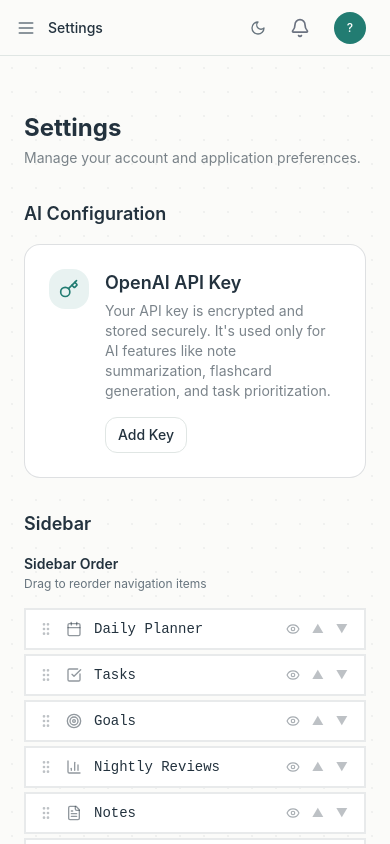
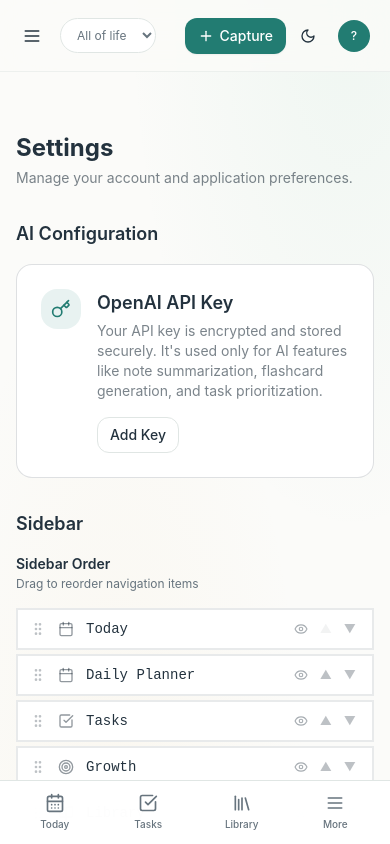
Before and after one commit to pranavlpin/no-brainy, a Next.js app: page /settings in a window 390 px wide. Built offline with nearby package versions, Linux system fonts and the light colour scheme; no server answers.

Commit message:
design: build responsive workspace navigation and library

```diff
--- /dev/null
+++ b/src/app/(dashboard)/library/page.tsx
@@ -0,0 +1,131 @@
+import Link from 'next/link'
+import {
+  FileText,
+  BookOpen,
+  Layers,
+  Bookmark,
+  Film,
+  Archive,
+  Wallet,
+  PiggyBank,
+  ArrowUpRight,
+  Search,
+} from 'lucide-react'
+
+const collections = [
+  {
+    href: '/notes',
+    title: 'Notes',
+    subtitle: 'Think clearly. Connect your ideas.',
+    icon: FileText,
+    color: 'bg-blue-500/10 text-blue-600 dark:text-blue-300',
+  },
+  {
+    href: '/books',
+    title: 'Books',
+    subtitle: 'What you read. What you take with you.',
+    icon: BookOpen,
+    color: 'bg-amber-500/10 text-amber-700 dark:text-amber-300',
+  },
+  {
+    href: '/flashcards',
+    title: 'Flashcards',
+    subtitle: 'Turn useful ideas into lasting knowledge.',
+    icon: Layers,
+    color: 'bg-violet-500/10 text-violet-600 dark:text-violet-300',
+  },
+  {
+    href: '/bookmarks',
+    title: 'Bookmarks',
+    subtitle: 'A place for things worth coming back to.',
+    icon: Bookmark,
+    color: 'bg-emerald-500/10 text-emerald-700 dark:text-emerald-300',
+  },
+  {
+    href: '/watchlist',
+    title: 'Watchlist',
+    subtitle: 'Make space for curiosity and downtime.',
+    icon: Film,
+    color: 'bg-rose-500/10 text-rose-600 dark:text-rose-300',
+  },
+  {
+    href: '/stash',
+    title: 'Stash',
+    subtitle: 'Your files, conversations and references.',
+    icon: Archive,
+    color: 'bg-sky-500/10 text-sky-700 dark:text-sky-300',
+  },
+]
+
+export default function LibraryPage() {
+  return (
+    <div className="space-y-9">
+      <header className="flex flex-wrap items-end justify-between gap-4">
+        <div>
+          <p className="eyebrow mb-3">A space for your curiosity</p>
+          <h1 className="display-title">Your library.</h1>
+          <p className="mt-3 text-sm text-muted-foreground">
+            Keep what helps you think, learn and live a little better.
+          </p>
+        </div>
+        <Link
+          href="/search"
+          className="flex items-center gap-2 rounded-xl border bg-card px-4 py-2.5 text-sm"
+        >
+          <Search className="h-4 w-4" />
+          Find something
+        </Link>
+      </header>
+      <div className="grid gap-4 sm:grid-cols-2 xl:grid-cols-3">
+        {collections.map((item) => (
+          <Link
+            key={item.href}
+            href={item.href}
+            className="surface group p-6 transition-transform hover:-translate-y-1"
+          >
+            <div className="mb-7 flex items-center justify-between">
+              <span className={`rounded-2xl p-3 ${item.color}`}>
+                <item.icon className="h-5 w-5" />
+              </span>
+              <ArrowUpRight className="h-4 w-4 text-muted-foreground/40 transition-transform group-hover:-translate-y-0.5 group-hover:translate-x-0.5" />
+            </div>
+            <h2 className="text-lg font-semibold tracking-tight">{item.title}</h2>
+            <p className="mt-2 text-sm leading-relaxed text-muted-foreground">{item.subtitle}</p>
+          </Link>
+        ))}
+      </div>
+      <section>
+        <p className="eyebrow mb-4">Life, a little more organised</p>
+        <div className="grid gap-4 sm:grid-cols-2">
+          {[
+            {
+              href: '/expenses',
+              title: 'Expenses',
+              description: 'Understand where your money goes.',
+              icon: Wallet,
+            },
+            {
+              href: '/budgets',
+              title: 'Budgets',
+              description: 'Give your priorities room to grow.',
+              icon: PiggyBank,
+            },
+          ].map((item) => (
+            <Link
+              key={item.href}
+              href={item.href}
+              className="surface-soft flex items-center gap-4 p-5"
+            >
+              <item.icon className="h-5 w-5 text-muted-foreground" />
+              <div className="flex-1">
+                <h2 className="text-sm font-semibold">{item.title}</h2>
+                <p className="mt-1 text-xs text-muted-foreground">{item.description}</p>
+              </div>
+              <ArrowUpRight className="h-4 w-4 text-muted-foreground" />
+            </Link>
+          ))}
+        </div>
+      </section>
+    </div>
+  )
+}
--- a/src/components/layout/app-shell.tsx
+++ b/src/components/layout/app-shell.tsx
@@ -1,5 +1,8 @@
 'use client'
 
+import Link from 'next/link'
+import { usePathname } from 'next/navigation'
+import { CalendarDays, CheckSquare, Library, Menu } from 'lucide-react'
 import { Sidebar } from './sidebar'
 import { TopBar } from './top-bar'
 import { useUIStore } from '@/stores/ui-store'
@@ -9,25 +12,77 @@ import { Toast } from '@/components/ui/toast'
 import { FocusModeView } from '@/components/focus/focus-mode-view'
 
 export function AppShell({ children }: { children: React.ReactNode }) {
-  const { sidebarCollapsed, focusMode } = useUIStore()
-
-  if (focusMode) {
-    return <FocusModeView />
-  }
-
+  const { sidebarCollapsed, focusMode, setMobileSidebarOpen } = useUIStore()
+  const pathname = usePathname()
   return (
-    <div className="flex h-screen overflow-hidden bg-background">
+    <div
+      data-testid="app-shell"
+      className="workspace-canvas flex h-dvh min-h-0 overflow-hidden text-foreground"
+    >
+      {focusMode ? (
+        <FocusModeView />
+      ) : (
+        <>
+          <a
+            href="#workspace-main"
+            className="sr-only z-[80] rounded-lg bg-primary p-3 text-primary-foreground focus:not-sr-only focus:fixed focus:left-3 focus:top-3"
+          >
+            Skip to content
+          </a>
           <Sidebar />
           <div
             className={cn(
-          'flex flex-1 flex-col overflow-hidden transition-all duration-300',
-          'ml-0 lg:ml-64',
-          sidebarCollapsed && 'lg:ml-16'
+              'flex min-w-0 flex-1 flex-col overflow-hidden transition-[margin] duration-200 lg:ml-64',
+              sidebarCollapsed && 'lg:ml-20'
             )}
           >
             <TopBar />
-        <main className="flex-1 overflow-y-auto bg-gradient-to-br from-page-bg-subtle to-background bg-dot-pattern p-6">{children}</main>
+            <main
+              id="workspace-main"
+              tabIndex={-1}
+              className="min-h-0 flex-1 overflow-y-auto overscroll-contain px-4 pb-24 pt-7 outline-none sm:px-7 lg:px-10 lg:pb-10"
+            >
+              <div
+                key={pathname}
+                data-testid="page-content"
+                className="motion-page mx-auto w-full max-w-[1400px]"
+              >
+                {children}
               </div>
+            </main>
+            <nav
+              aria-label="Quick navigation"
+              className="fixed inset-x-0 bottom-0 z-30 grid grid-cols-4 border-t bg-card/95 px-2 pb-[env(safe-area-inset-bottom)] backdrop-blur-xl lg:hidden"
+            >
+              {[
+                { href: '/today', label: 'Today', icon: CalendarDays },
+                { href: '/tasks', label: 'Tasks', icon: CheckSquare },
+                { href: '/library', label: 'Library', icon: Library },
+              ].map((item) => (
+                <Link
+                  key={item.href}
+                  href={item.href}
+                  className={cn(
+                    'flex flex-col items-center gap-1 py-3 text-[10px] font-medium',
+                    pathname.startsWith(item.href) ? 'text-primary' : 'text-muted-foreground'
+                  )}
+                >
+                  <item.icon className="h-5 w-5" />
+                  {item.label}
+                </Link>
+              ))}
+              <button
+                onClick={() => setMobileSidebarOpen(true)}
+                className="flex flex-col items-center gap-1 py-3 text-[10px] font-medium text-muted-foreground"
+                aria-label="More destinations"
+              >
+                <Menu className="h-5 w-5" />
+                More
+              </button>
+            </nav>
+          </div>
+        </>
+      )}
       <QuickCaptureProvider />
       <Toast />
     </div>
--- a/src/components/layout/breadcrumbs.tsx
+++ b/src/components/layout/breadcrumbs.tsx
@@ -5,6 +5,11 @@ import { usePathname } from 'next/navigation'
 import { ChevronRight } from 'lucide-react'
 
 const labelMap: Record<string, string> = {
+  today: 'Today',
+  inbox: 'Inbox',
+  projects: 'Projects',
+  growth: 'Growth',
+  library: 'Library',
   notes: 'Notes',
   tasks: 'Tasks',
   books: 'Books',
@@ -26,10 +31,10 @@ export function Breadcrumbs() {
   }
 
   return (
-    <nav className="flex items-center gap-1 text-sm">
+    <nav aria-label="Breadcrumb" className="flex min-w-0 items-center gap-1 text-sm">
       {segments.map((segment, index) => {
         const href = '/' + segments.slice(0, index + 1).join('/')
-        const label = labelMap[segment] ?? segment
+        const label = labelMap[segment] ?? (segment.length > 18 ? 'Details' : segment)
         const isLast = index === segments.length - 1
 
         return (
--- a/src/components/layout/sidebar-nav.tsx
+++ b/src/components/layout/sidebar-nav.tsx
@@ -12,9 +12,10 @@ export interface NavItem {
   icon: LucideIcon
 }
 
-export function SidebarNavItem({ item }: { item: NavItem }) {
+export function SidebarNavItem({ item, expanded = false }: { item: NavItem; expanded?: boolean }) {
   const pathname = usePathname()
   const { sidebarCollapsed, setMobileSidebarOpen } = useUIStore()
+  const collapsed = sidebarCollapsed && !expanded
   const isActive = pathname === item.href || pathname.startsWith(item.href + '/')
 
   return (
@@ -22,16 +23,18 @@ export function SidebarNavItem({ item }: { item: NavItem }) {
       href={item.href}
       onClick={() => setMobileSidebarOpen(false)}
       title={item.label}
+      aria-label={item.label}
+      aria-current={isActive ? 'page' : undefined}
       className={cn(
-        'flex items-center gap-3 rounded-lg px-3 py-2 text-sm font-medium transition-colors',
-        sidebarCollapsed && 'justify-center px-2',
+        'group flex items-center gap-3 rounded-xl px-3 py-2.5 text-[13px] font-medium transition-colors',
+        collapsed && 'justify-center px-2',
         isActive
-          ? 'border-l-3 border-retro-blue bg-white/10 text-sidebar-fg'
-          : 'border-l-3 border-transparent text-sidebar-fg/70 hover:bg-white/10 hover:text-sidebar-fg'
+          ? 'bg-primary/10 text-primary'
+          : 'text-sidebar-fg/60 hover:bg-sidebar-fg/5 hover:text-sidebar-fg'
       )}
     >
-      <item.icon className="h-5 w-5 shrink-0" />
-      {!sidebarCollapsed && <span>{item.label}</span>}
+      <item.icon className="h-[18px] w-[18px] shrink-0" />
+      {!collapsed && <span>{item.label}</span>}
     </Link>
   )
 }
--- a/src/components/layout/sidebar.tsx
+++ b/src/components/layout/sidebar.tsx
@@ -19,13 +19,16 @@ import {
   Archive,
   PanelLeftClose,
   PanelLeftOpen,
-  X,
 } from 'lucide-react'
+import Link from 'next/link'
+import { Dialog } from '@/components/ui/dialog'
 import { cn } from '@/lib/utils'
 import { useUIStore } from '@/stores/ui-store'
 import { SidebarNavItem, type NavItem } from './sidebar-nav'
 
 const NAV_ITEMS_MAP: Record<string, NavItem> = {
+  '/today': { label: 'Today', href: '/today', icon: Calendar },
+  '/library': { label: 'Library', href: '/library', icon: BookOpen },
   '/notes': { label: 'Notes', href: '/notes', icon: FileText },
   '/stash': { label: 'Stash', href: '/stash', icon: Archive },
   '/tasks': { label: 'Tasks', href: '/tasks', icon: CheckSquare },
@@ -33,7 +36,7 @@ const NAV_ITEMS_MAP: Record<string, NavItem> = {
   '/flashcards': { label: 'Flashcards', href: '/flashcards', icon: Layers },
   '/planner': { label: 'Daily Planner', href: '/planner', icon: Calendar },
   '/reviews': { label: 'Nightly Reviews', href: '/reviews', icon: BarChart3 },
-  '/goals': { label: 'Goals', href: '/goals', icon: Target },
+  '/goals': { label: 'Growth', href: '/goals', icon: Target },
   '/search': { label: 'Search', href: '/search', icon: Search },
   '/analytics': { label: 'Analytics', href: '/analytics', icon: TrendingUp },
   '/expenses': { label: 'Expenses', href: '/expenses', icon: Wallet },
@@ -65,79 +68,109 @@ const NAV_GROUPS: Record<string, string> = {
 
 export { NAV_ITEMS_MAP, NAV_GROUPS }
 
+export const PRIMARY_NAV = ['/today', '/tasks', '/goals', '/library']
+
 export function Sidebar() {
-  const { sidebarCollapsed, toggleSidebar, mobileSidebarOpen, setMobileSidebarOpen, navOrder, hiddenNavItems } =
-    useUIStore()
-
-  const navItems = navOrder
-    .filter((href) => !hiddenNavItems.includes(href))
-    .map((href) => NAV_ITEMS_MAP[href])
-    .filter(Boolean) as NavItem[]
-
+  const {
+    sidebarCollapsed,
+    toggleSidebar,
+    mobileSidebarOpen,
+    setMobileSidebarOpen,
+    navOrder,
+    hiddenNavItems,
+  } = useUIStore()
+  const content = (mobile = false) => (
+    <>
+      <div className="flex h-20 shrink-0 items-center justify-between px-5">
+        <Link
+          href="/today"
+          aria-label="NoBrainy home"
+          className="flex items-center gap-2.5 text-sidebar-fg"
+        >
+          <span className="flex h-9 w-9 shrink-0 items-center justify-center rounded-2xl bg-primary text-primary-foreground shadow-sm">
+            <Sparkles className="h-5 w-5" />
+          </span>
+          {(!sidebarCollapsed || mobile) && (
+            <span className="font-display text-lg font-semibold tracking-tight">
+              NoBrainy<span className="text-primary">.</span>
+            </span>
+          )}
+        </Link>
+        {!mobile && !sidebarCollapsed && (
+          <button
+            aria-label="Collapse navigation"
+            onClick={toggleSidebar}
+            className="rounded-lg p-1.5 text-sidebar-fg/50 hover:bg-sidebar-fg/10"
+          >
+            <PanelLeftClose className="h-4 w-4" />
+          </button>
+        )}
+      </div>
+      {sidebarCollapsed && !mobile && (
+        <button
+          aria-label="Expand navigation"
+          onClick={toggleSidebar}
+          className="mx-auto mb-3 p-2 text-sidebar-fg/60"
+        >
+          <PanelLeftOpen className="h-4 w-4" />
+        </button>
+      )}
+      <nav
+        aria-label={mobile ? 'Mobile navigation' : 'Primary navigation'}
+        data-testid="primary-navigation"
+        className="min-h-0 flex-1 space-y-1 overflow-y-auto px-3 pb-6"
+      >
+        {(!sidebarCollapsed || mobile) && (
+          <p className="px-3 pb-3 pt-2 text-[10px] font-semibold uppercase tracking-[0.18em] text-sidebar-fg/45">
+            Your workspace
+          </p>
+        )}
+        {PRIMARY_NAV.filter((href) => !hiddenNavItems.includes(href)).map((href) => (
+          <SidebarNavItem key={href} item={NAV_ITEMS_MAP[href]} expanded={mobile} />
+        ))}
+        <div className="mx-3 my-5 border-t border-sidebar-fg/10" />
+        {(!sidebarCollapsed || mobile) && (
+          <p className="px-3 pb-3 text-[10px] font-semibold uppercase tracking-[0.18em] text-sidebar-fg/45">
+            Explore & reflect
+          </p>
+        )}
+        {navOrder
+          .filter(
+            (href) =>
+              !PRIMARY_NAV.includes(href) && !hiddenNavItems.includes(href) && NAV_ITEMS_MAP[href]
+          )
+          .map((href) => (
+            <SidebarNavItem key={href} item={NAV_ITEMS_MAP[href]} expanded={mobile} />
+          ))}
+      </nav>
+      {(!sidebarCollapsed || mobile) && (
+        <div className="m-4 rounded-2xl border border-sidebar-fg/10 bg-sidebar-fg/[0.03] p-4 text-sidebar-fg">
+          <p className="text-xs font-medium">A little progress, every day.</p>
+          <p className="mt-1 text-[11px] leading-relaxed text-sidebar-fg/55">
+            Make room for what matters.
+          </p>
+        </div>
+      )}
+    </>
+  )
   return (
     <>
-      {/* Mobile backdrop */}
-      {mobileSidebarOpen && (
-        <div
-          className="fixed inset-0 z-40 bg-black/50 lg:hidden"
-          onClick={() => setMobileSidebarOpen(false)}
-        />
-      )}
-
-      {/* Sidebar */}
       <aside
         className={cn(
-          'fixed inset-y-0 left-0 z-50 flex flex-col bg-sidebar-bg transition-all duration-300',
-          sidebarCollapsed ? 'w-16' : 'w-64',
-          // Mobile: hidden by default, shown when open
-          mobileSidebarOpen ? 'translate-x-0' : '-translate-x-full',
-          'lg:translate-x-0'
+          'fixed inset-y-0 left-0 z-40 hidden flex-col border-r border-border/60 bg-sidebar-bg transition-[width] duration-200 lg:flex',
+          sidebarCollapsed ? 'w-20' : 'w-64'
         )}
       >
-        {/* Header */}
-        <div className="flex h-14 items-center justify-between border-b border-white/10 px-4">
-          {!sidebarCollapsed && (
-            <span className="text-lg font-bold text-sidebar-fg">NoBrainy</span>
-          )}
-          {/* Mobile close button */}
-          <button
-            onClick={() => setMobileSidebarOpen(false)}
-            className="text-sidebar-fg/60 hover:text-sidebar-fg lg:hidden"
-          >
-            <X className="h-5 w-5" />
-          </button>
-          {/* Desktop collapse toggle */}
-          <button
-            onClick={toggleSidebar}
-            className="hidden text-sidebar-fg/60 hover:text-sidebar-fg lg:block"
-          >
-            {sidebarCollapsed ? (
-              <PanelLeftOpen className="h-5 w-5" />
-            ) : (
-              <PanelLeftClose className="h-5 w-5" />
-            )}
-          </button>
-        </div>
-
-        {/* Navigation */}
-        <nav className="flex-1 overflow-y-auto px-2 py-4">
-          {navItems.map((item, index) => {
-            const prevItem = index > 0 ? navItems[index - 1] : null
-            const currentGroup = NAV_GROUPS[item.href] ?? ''
-            const prevGroup = prevItem ? (NAV_GROUPS[prevItem.href] ?? '') : currentGroup
-            const showDivider = index > 0 && currentGroup !== prevGroup
-
-            return (
-              <div key={item.href}>
-                {showDivider && (
-                  <div className="my-1 border-t border-white/10" />
-                )}
-                <SidebarNavItem item={item} />
-              </div>
-            )
-          })}
-        </nav>
+        {content()}
       </aside>
+      <Dialog
+        open={mobileSidebarOpen}
+        onClose={() => setMobileSidebarOpen(false)}
+        title="Your workspace"
+        className="max-w-sm"
+      >
+        <div className="flex max-h-[70dvh] flex-col rounded-2xl bg-sidebar-bg">{content(true)}</div>
+      </Dialog>
     </>
   )
 }
--- a/src/components/layout/top-bar.tsx
+++ b/src/components/layout/top-bar.tsx
@@ -1,36 +1,73 @@
 'use client'
 
-import { Menu, Sun, Moon } from 'lucide-react'
-import { useUIStore } from '@/stores/ui-store'
+import { Menu, Sun, Moon, Plus, Search } from 'lucide-react'
+import Link from 'next/link'
+import { useUIStore, type WorkspaceContext } from '@/stores/ui-store'
 import { useDarkModeStore } from '@/stores/dark-mode-store'
 import { Breadcrumbs } from './breadcrumbs'
 import { UserMenu } from './user-menu'
 import { NotificationBell } from '@/components/notifications/notification-bell'
+import { Button } from '@/components/ui/button'
 
 export function TopBar() {
-  const { setMobileSidebarOpen } = useUIStore()
+  const { setMobileSidebarOpen, context, setContext } = useUIStore()
   const { isDark, toggle } = useDarkModeStore()
-
   return (
-    <header className="flex h-14 shrink-0 items-center justify-between border-b bg-background px-4 lg:px-6">
-      <div className="flex items-center gap-3">
-        <button
+    <header className="relative z-20 flex h-[72px] shrink-0 items-center justify-between gap-2 border-b border-border/50 bg-background/75 px-3 backdrop-blur-xl sm:px-6 lg:px-9">
+      <div className="flex min-w-0 items-center gap-2 sm:gap-4">
+        <Button
+          variant="ghost"
+          size="icon"
+          aria-label="Open navigation"
           onClick={() => setMobileSidebarOpen(true)}
-          className="text-muted-foreground hover:text-foreground lg:hidden"
+          className="shrink-0 lg:hidden"
         >
           <Menu className="h-5 w-5" />
-        </button>
-        <Breadcrumbs />
+        </Button>
+        <div className="hidden min-w-0 sm:block">
+          <Breadcrumbs />
+        </div>
+        <select
+          aria-label="Workspace context"
+          value={context}
+          onChange={(event) => setContext(event.target.value as WorkspaceContext)}
+          className="max-w-[110px] rounded-full border border-border bg-card px-3 py-2 text-xs text-muted-foreground focus:outline-primary"
+        >
+          <option value="all">All of life</option>
+          <option value="work">Work</option>
+          <option value="personal">Personal</option>
+        </select>
       </div>
-      <div className="flex items-center gap-2">
-        <button
+      <div className="flex shrink-0 items-center gap-1 sm:gap-2">
+        <Link
+          href="/search"
+          aria-label="Search workspace"
+          className="hidden rounded-xl p-2.5 text-muted-foreground hover:bg-muted sm:block"
+        >
+          <Search className="h-4 w-4" />
+        </Link>
+        <Button
+          size="sm"
+          onClick={() => window.dispatchEvent(new Event('nobrainy:capture'))}
+          aria-label="Capture"
+          data-testid="capture-trigger"
+          className="gap-1.5"
+        >
+          <Plus className="h-4 w-4" />
+          Capture<span className="ml-2 hidden text-[10px] opacity-60 xl:inline">⌘ K</span>
+        </Button>
+        <Button
+          size="icon"
+          variant="ghost"
           onClick={toggle}
-          className="rounded-md p-2 text-muted-foreground hover:bg-muted hover:text-foreground transition-colors"
-          title={isDark ? 'Switch to light mode' : 'Switch to dark mode'}
+          aria-label={isDark ? 'Switch to light mode' : 'Switch to dark mode'}
+          className="h-9 w-9"
         >
           {isDark ? <Sun className="h-4 w-4" /> : <Moon className="h-4 w-4" />}
-        </button>
-        <NotificationBell />
+        </Button>
+        <div className="hidden md:block">
+          <NotificationBell />
+        </div>
         <UserMenu />
       </div>
     </header>
--- a/src/components/layout/user-menu.tsx
+++ b/src/components/layout/user-menu.tsx
@@ -32,21 +32,23 @@ export function UserMenu() {
   return (
     <div className="relative" ref={menuRef}>
       <button
+        aria-label="Account menu"
+        aria-expanded={open}
         onClick={() => setOpen(!open)}
-        className="flex items-center gap-2 rounded-lg px-2 py-1.5 text-sm hover:bg-gray-100"
+        className="flex items-center gap-2 rounded-lg px-2 py-1.5 text-sm hover:bg-muted"
       >
         <span className="flex h-8 w-8 items-center justify-center rounded-full bg-primary text-xs font-medium text-primary-foreground">
           {initials}
         </span>
-        <span className="hidden font-medium md:block">{user?.name ?? 'User'}</span>
+        <span className="hidden font-medium xl:block">{user?.name ?? 'User'}</span>
       </button>
 
       {open && (
-        <div className="absolute right-0 top-full z-50 mt-1 w-48 rounded-lg border bg-white py-1 shadow-lg">
+        <div className="absolute right-0 top-full z-50 mt-1 w-48 rounded-lg border bg-popover py-1 shadow-lg">
           <Link
             href="/settings"
             onClick={() => setOpen(false)}
-            className="flex items-center gap-2 px-3 py-2 text-sm text-gray-700 hover:bg-gray-100"
+            className="flex items-center gap-2 px-3 py-2 text-sm text-foreground hover:bg-muted"
           >
             <Settings className="h-4 w-4" />
             Settings
@@ -56,7 +58,7 @@ export function UserMenu() {
               setOpen(false)
               signOut()
             }}
-            className="flex w-full items-center gap-2 px-3 py-2 text-sm text-gray-700 hover:bg-gray-100"
+            className="flex w-full items-center gap-2 px-3 py-2 text-sm text-foreground hover:bg-muted"
           >
             <LogOut className="h-4 w-4" />
             Logout
--- a/src/components/quick-capture/quick-capture-provider.tsx
+++ b/src/components/quick-capture/quick-capture-provider.tsx
@@ -13,8 +13,13 @@ export function QuickCaptureProvider() {
         setOpen(true)
       }
     }
+    const openCapture = () => setOpen(true)
+    window.addEventListener('nobrainy:capture', openCapture)
     window.addEventListener('keydown', handler)
-    return () => window.removeEventListener('keydown', handler)
+    return () => {
+      window.removeEventListener('keydown', handler)
+      window.removeEventListener('nobrainy:capture', openCapture)
+    }
   }, [])
 
   return <QuickCaptureModal open={open} onClose={() => setOpen(false)} />
```
Also changed, not shown: 6 other files (tests, documents, lock files or other folders). Lines whose indentation alone changed are shown as unchanged.
